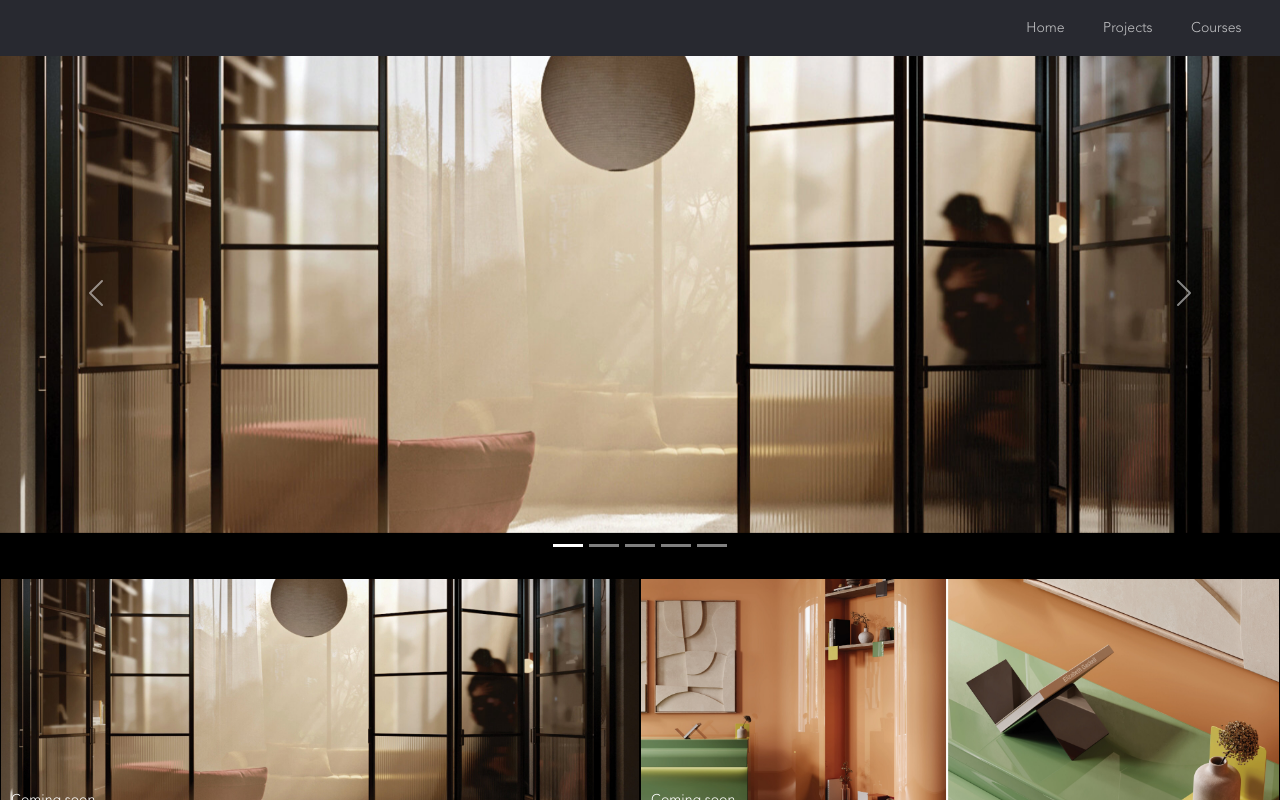
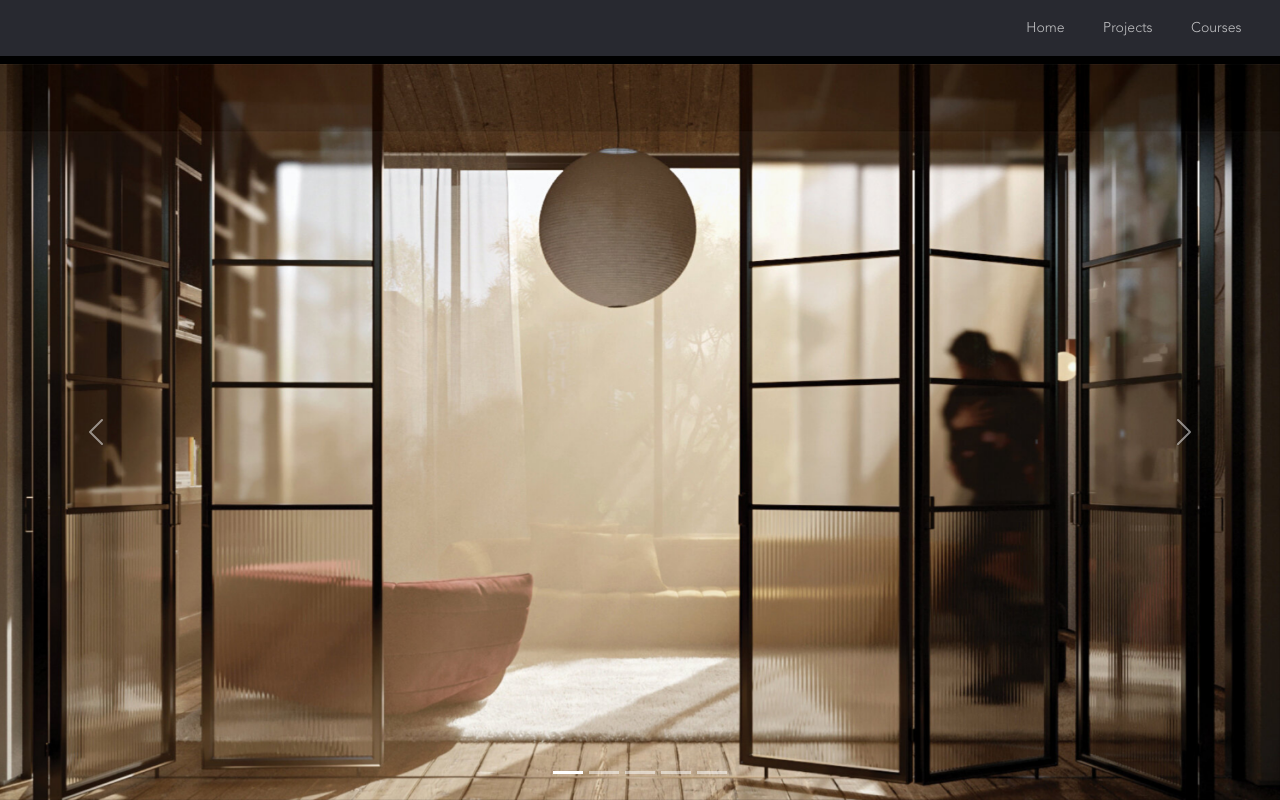
Before and after one commit to 01iterations/main-front, a React (Vite) app: page /#/projects in a window 1280 px wide. Shown: the top 800 px of the page. Built offline with nearby package versions, Linux system fonts and the light colour scheme.

Commit message:
feat: project cards new structure

```diff
--- a/src/routes/projects/projects.route.tsx
+++ b/src/routes/projects/projects.route.tsx
@@ -1,5 +1,5 @@
 import {
-    ProjectCotainer,
+    ProjectContainer,
     ProjectsGrid,
     StyledCarousel,
 } from "./projects.style";
@@ -50,7 +50,7 @@ export function Projects() {
     return (
         <>
             <Nav />
-            <ProjectCotainer>
+            <ProjectContainer>
                 <StyledCarousel fade>
                     {slides.map((slide, index) => (
                         <Carousel.Item key={index}>
@@ -72,7 +72,7 @@ export function Projects() {
                         />
                     ))}
                 </ProjectsGrid>
-            </ProjectCotainer>
+            </ProjectContainer>
         </>
     );
 }
--- a/src/routes/projects/projects.style.tsx
+++ b/src/routes/projects/projects.style.tsx
@@ -19,7 +19,7 @@ export const devices = {
   xxlarge: `(min-width: ${sizes.xlarge}) and (max-width: ${sizes.xxlarge})`,
 };
 
-export const ProjectCotainer = styled.div`
+export const ProjectContainer = styled.div`
   display: flex;
   flex-direction: column;
   gap: 5px;
@@ -27,12 +27,12 @@ export const ProjectCotainer = styled.div`
 `;
 
 export const StyledCarousel = styled(Carousel)`
-    height: 70vh;
+  height: 92vh;
   /* object-position: center; */
   /* object-fit: cover; */
-    margin-top: 1%;
+  margin-top: 8vh;
   .carousel-inner {
-        height: 70vh;
+    height: 92vh;
     object-position: center;
     object-fit: cover;
     display: flex;
@@ -40,7 +40,7 @@ export const StyledCarousel = styled(Carousel)`
   }
 
   & img {
-        height: 60vh;
+    height: 92vh;
     object-fit: cover;
   }
   /* background-position: center; */
@@ -57,4 +57,8 @@ export const ProjectsGrid = styled.div`
   overflow: auto !important;
   height: 100%;
   /* background-color: black; */
+
+  > *:nth-child(5n) {
+    grid-column: span 2!important;
+  }
 `;
```
Lines whose indentation alone changed are shown as unchanged.
